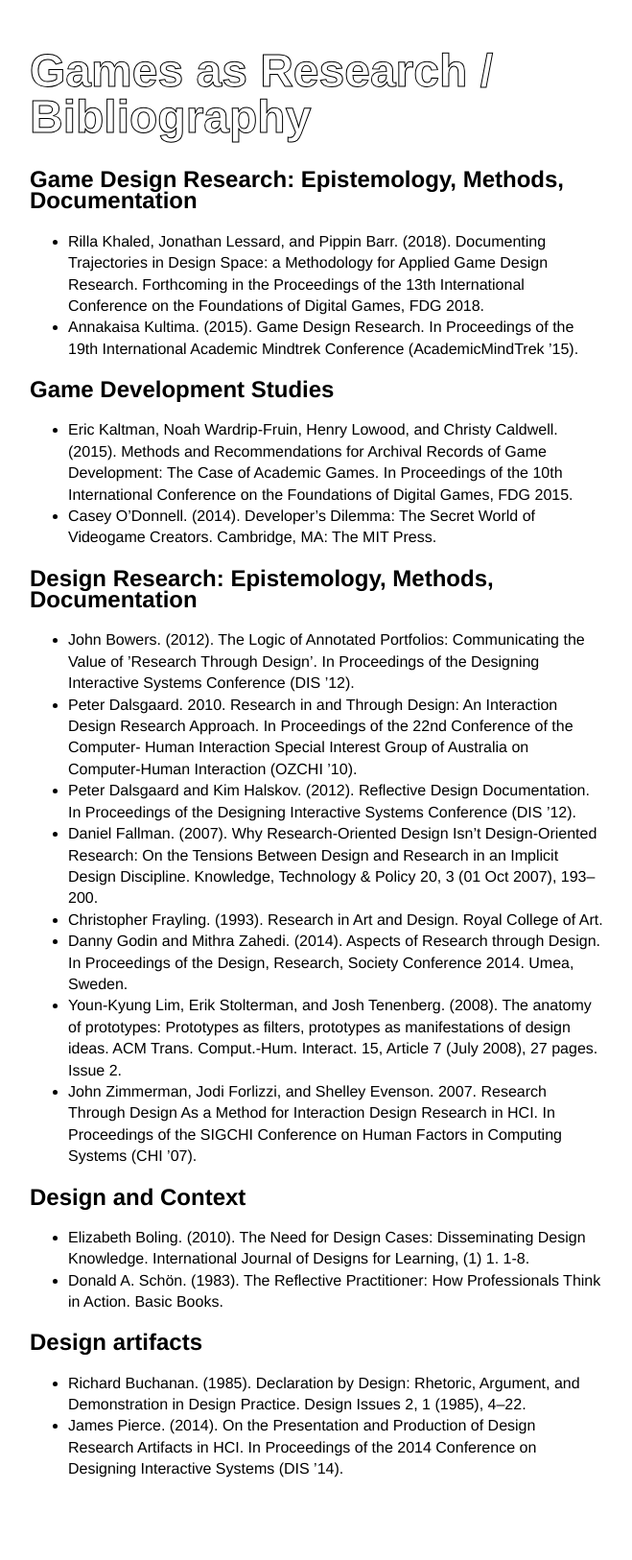
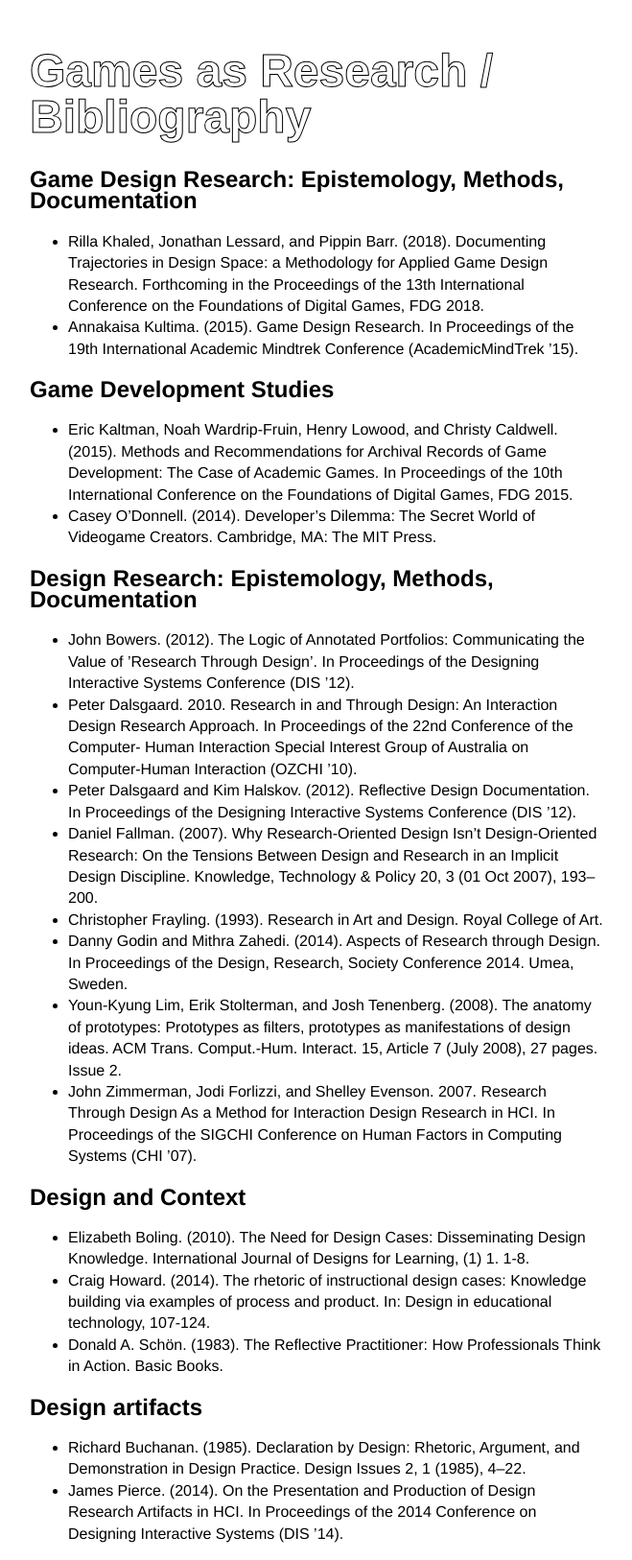
Before and after one commit to pippinbarr/games-as-research, a Jekyll site: the page built from bibliography.md, in a window 1280 px wide. Shown: the whole page at 96% size, without its empty margins (309-968 px from the left). Built offline with Jekyll 4.4.1, drawn with Linux system fonts in a browser that asks for light colours; before the commit the page ends 1559 px from its top, so only the background shows below that.

Commit message:
Added a paper by Howard that shows and examines features of instructional design cases.

```diff
--- a/bibliography.md
+++ b/bibliography.md
@@ -30,6 +30,7 @@ Proceedings of the Design, Research, Society Conference 2014. Umea, Sweden.
 
 ## Design and Context
 * Elizabeth Boling. (2010). The Need for Design Cases: Disseminating Design Knowledge. International Journal of Designs for Learning, (1) 1. 1-8.
+* Craig Howard. (2014). The rhetoric of instructional design cases: Knowledge building via examples of process and product. In: Design in educational technology, 107-124.
 * Donald A. Schön. (1983). The Reflective Practitioner: How Professionals Think in Action. Basic Books.
 
 ## Design artifacts
```
